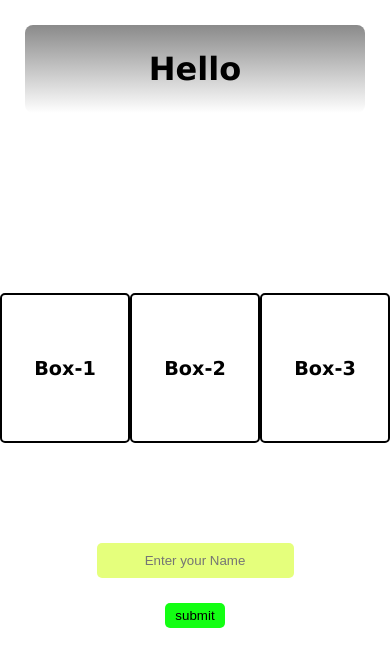
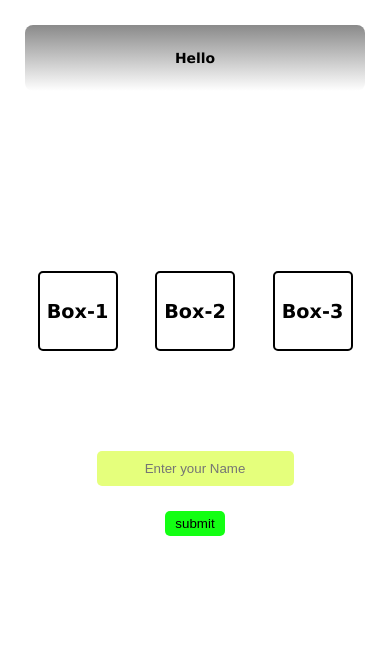
Before and after one commit to Shibaditya491/demojsassignment, a plain HTML site: page index.html in a window 390 px wide. Drawn offline with Linux system fonts and the light colour scheme.

Commit message:
Enhance style.css with responsive media query
Added media query for responsive design.

```diff
--- a/style.css
+++ b/style.css
@@ -80,4 +80,16 @@ button:hover{
 
 .green{
     background-color: rgb(0, 255, 0)
+
 }
+
+@media(max-width: 600px){
+    .box{
+        height: 80px;
+        width: 80px;
+    }
+
+    h1{
+        font-size: 0.87rem;
+    }
+}
```
